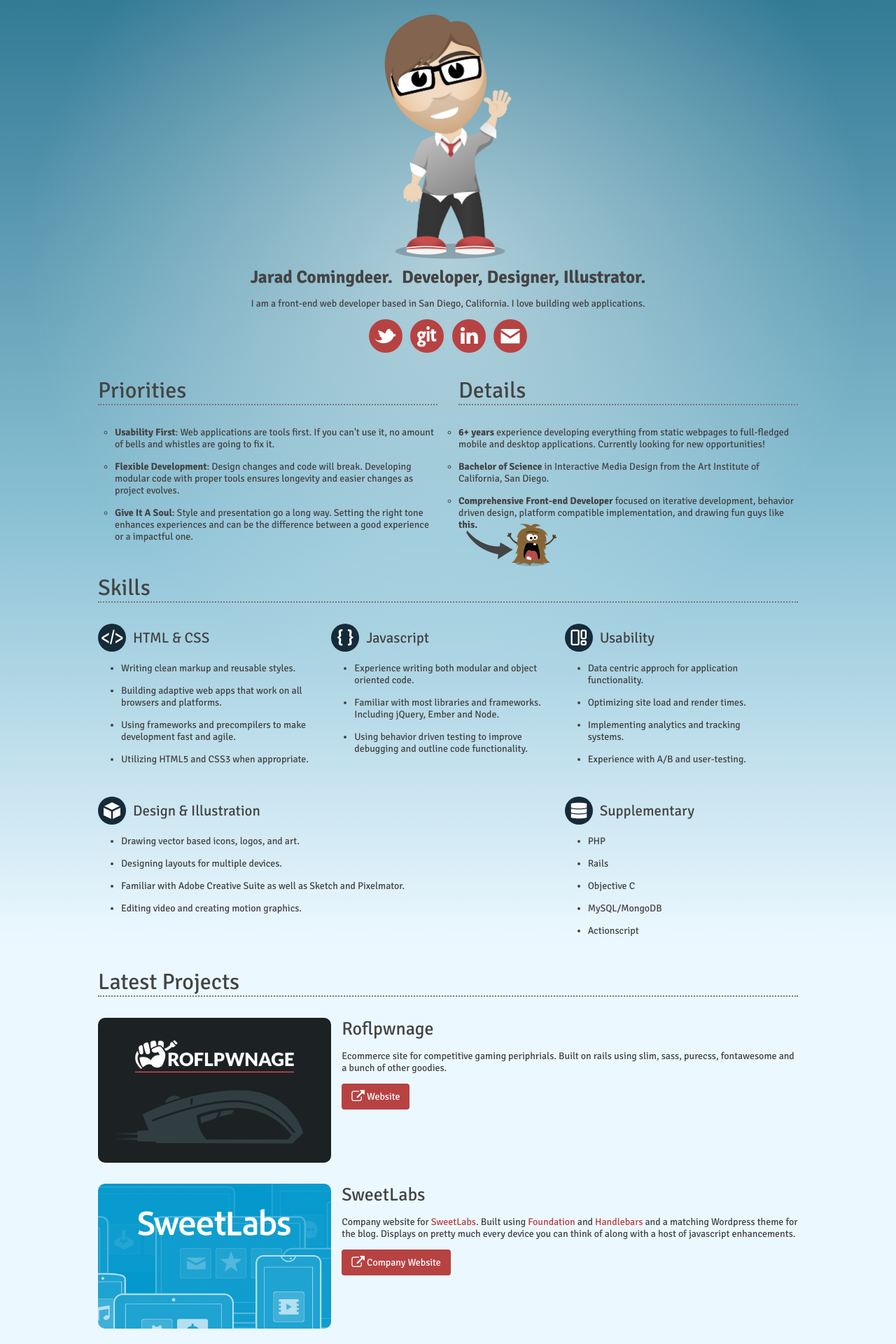
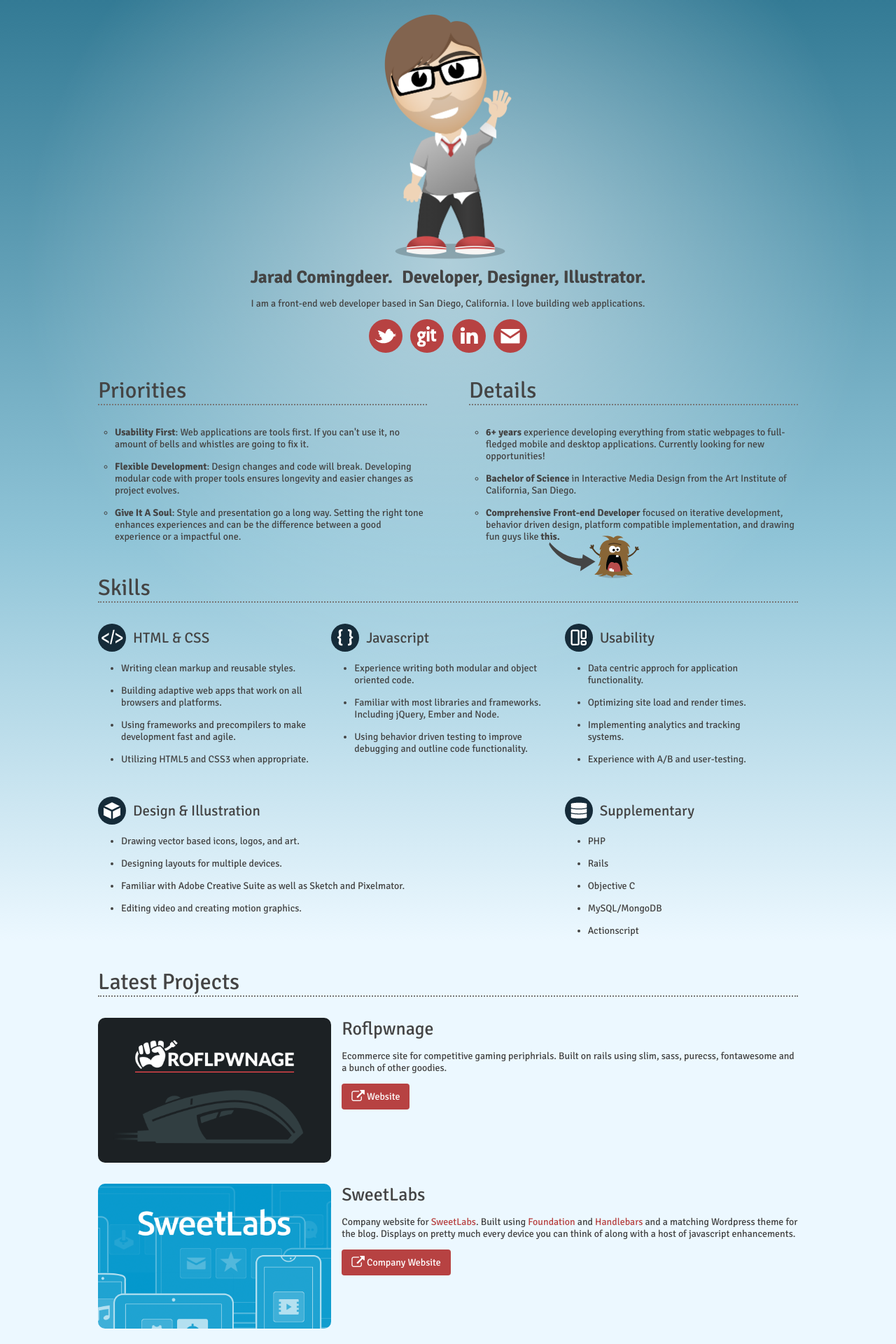
Before and after one commit to TheBrownSound/thebrownsound.github.com, a Jekyll site: the page built from index.html, in a window 1280 px wide. Shown: the top 1920 px of the page at 70% size. Built offline with Jekyll 4.4.1, drawn with Linux system fonts in a browser that asks for light colours.

Commit message:
Adjust split column markup

```diff
--- a/css/main.scss
+++ b/css/main.scss
@@ -155,15 +155,10 @@ a:hover, a:focus {
 }
 
 .info {
+  margin: 0 $spacing-default * -1 $spacing-default;
 
-  margin-bottom: $spacing-default;
-
-  .priorities > * {
-    margin-right: $spacing-default / 2;
-  }
-
-  .details > * {
-    margin-left: $spacing-default / 2;
+  .info-list {
+    padding: 0 $spacing-default;
   }
 
   ul {
--- a/index.html
+++ b/index.html
@@ -4,7 +4,8 @@ layout: home
 
 <div class="info pure-g">
 
-  <div class="priorities pure-u-1 pure-u-md-1-2">
+  <div class="pure-u-1 pure-u-md-1-2">
+    <div class="info-list">
       <h3>Priorities</h3>
       <ul>
         <li><strong>Usability First</strong>: Web applications are tools first. If you can't use it, no amount of bells and whistles are going to fix it.</li>
@@ -12,14 +13,17 @@ layout: home
         <li><strong>Give It A Soul</strong>: Style and presentation go a long way. Setting the right tone enhances experiences and can be the difference between a good experience or a impactful one.</li>
       </ul>
     </div>
+  </div>
 
-  <div class="details pure-u-1 pure-u-md-1-2">
+  <div class="pure-u-1 pure-u-md-1-2">
+    <div class="info-list">
       <h3>Details</h3>
       <ul>
         <li><strong>6+ years</strong> experience developing everything from static webpages to full-fledged mobile and desktop applications. Currently looking for new opportunities!</li>
         <li><strong>Bachelor of Science</strong> in Interactive Media Design from the Art Institute of California, San Diego.</li>
         <li><strong>Comprehensive Front-end Developer</strong> focused on iterative development, behavior driven design, platform compatible implementation, and drawing fun guys like <span class="drawing">this. <img class="fluffy" src="images/fluffy.png" alt="Rawr!"></span></li>
       </ul>
+    </div>
   </div>
 
 </div>
```
Lines whose indentation alone changed are shown as unchanged.
